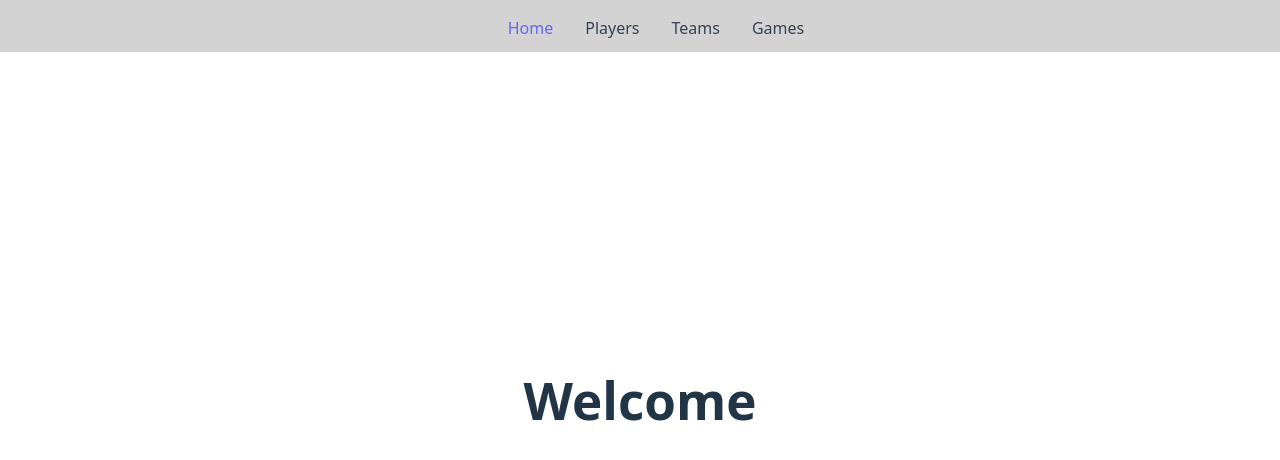
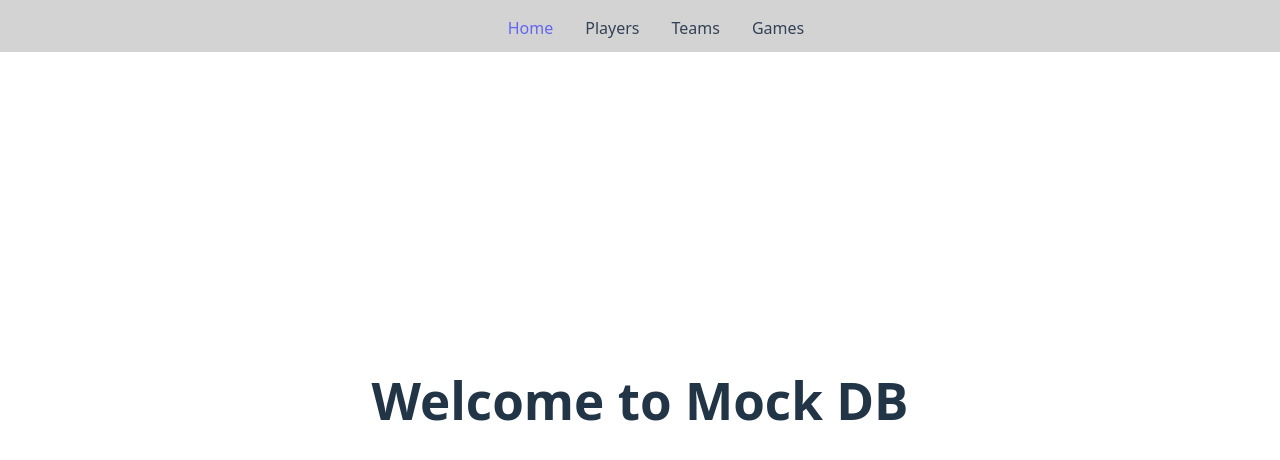
Before and after one commit to dsh412/internsummer25, a React (Vite) app in the folder nhl_data/: page / in a window 1280 px wide. Shown: the top 460 px of the page. Built offline with nearby package versions, Linux system fonts and the light colour scheme.

Commit message:
Update info page

```diff
--- a/nhl_data/src/pages/index.jsx
+++ b/nhl_data/src/pages/index.jsx
@@ -3,7 +3,13 @@ import React from "react";
 const Home = () => {
     return (
         <div>
-            <h1>Welcome</h1>
+            <h1>Welcome to Mock DB</h1>
+
+            <body>
+                This project is based of the NHL API.
+                Utilizing Postgres and React, this project displays historical data for players, teams, and games.
+                Explore the tabs at the top to learn more.
+            </body>
         </div>
     );
 };
```
